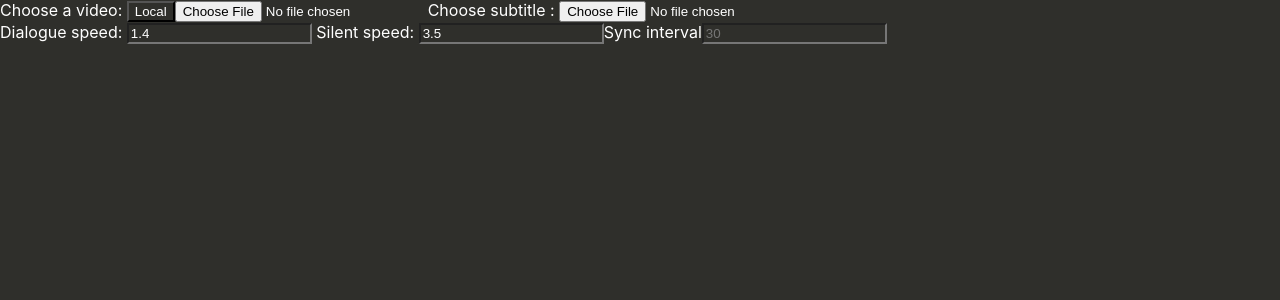
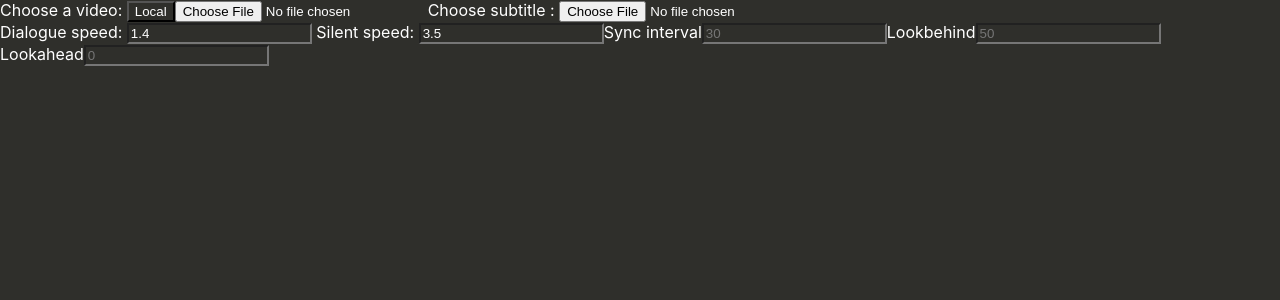
Before and after one commit to atulpatildbz/local_skip_silence, a React (Create React App) app: page / in a window 1280 px wide. Shown: the top 300 px of the page. Built offline with nearby package versions, Linux system fonts and the light colour scheme.

Commit message:
add lookbehind and lookahead inputs

```diff
--- a/src/App.js
+++ b/src/App.js
@@ -2,7 +2,13 @@ import React, { useState, useEffect, useCallback } from "react";
 import { parseTimestamps } from "subtitle";
 import ReactPlayer from "react-player";
 import "./App.css";
-import { DEFAULT_DIALOGUE_SPEED, DEFAULT_SILENCE_SPEED, DEFAULT_SYNC_INTERVAL } from "./constants";
+import {
+  DEFAULT_DIALOGUE_SPEED,
+  DEFAULT_SILENCE_SPEED,
+  DEFAULT_SYNC_INTERVAL,
+  LOOKAHEAD_BUFFER_MILLIS,
+  LOOKBEHIND_BUFFER_MILLIS,
+} from "./constants";
 
 function App() {
   const [usingLocalVideo, setUsingLocalVideo] = useState(true);
@@ -18,6 +24,8 @@ function App() {
   const [syncInterval, setSyncInterval] = useState(DEFAULT_SYNC_INTERVAL);
   const [playing, setPlaying] = useState(false);
   const [showControls, setShowControls] = useState(false);
+  const [lookBehindDuration, setLookBehindDuration] = useState(LOOKBEHIND_BUFFER_MILLIS);
+  const [lookAheadDuration, setLookAheadDuration] = useState(LOOKAHEAD_BUFFER_MILLIS);
 
   const handleUserKeyPress = useCallback((event) => {
     const { key, keyCode } = event;
@@ -107,18 +115,24 @@ function App() {
       let obj = parseTimestamps(timestampStrings[j].trim());
 
       //if played is ahead of current timestamp's start and end, then move to next timestamp
-      if (playedMillis > obj.start - LOOKBEHIND_BUFFER_MILLIS && playedMillis > obj.end) {
+      if (
+        playedMillis > obj.start - lookBehindDuration &&
+        playedMillis > obj.end + lookAheadDuration
+      ) {
         continue;
       }
       // if played is less than current timestamp's start, then the part is silent, speed up
-      else if (playedMillis < obj.start - LOOKBEHIND_BUFFER_MILLIS) {
+      else if (playedMillis < obj.start - lookBehindDuration) {
         setPlaybackRate(silenceSpeed);
         setCurrentSubtitle("");
         // i = j;
         break;
       }
       // if played is between timestamps start and end, someone is speaking, slow down
-      else if (playedMillis > obj.start - LOOKBEHIND_BUFFER_MILLIS && playedMillis < obj.end) {
+      else if (
+        playedMillis > obj.start - lookBehindDuration &&
+        playedMillis < obj.end + lookAheadDuration
+      ) {
         setPlaybackRate(dialogueSpeed);
         setCurrentSubtitle(subtitleWords[j]);
         // i = j;
@@ -141,6 +155,12 @@ function App() {
         break;
       case "sync-interval":
         setSyncInterval(parseFloat(e.target.value) || DEFAULT_SYNC_INTERVAL);
+        break;
+      case "look-behind":
+        setLookBehindDuration(parseFloat(e.target.value) || LOOKBEHIND_BUFFER_MILLIS);
+        break;
+      case "look-ahead":
+        setLookAheadDuration(parseFloat(e.target.value) || LOOKAHEAD_BUFFER_MILLIS);
         break;
       default:
         return;
@@ -200,6 +220,24 @@ function App() {
             placeholder={syncInterval}
           ></input>
         </div>
+        <div>
+          <label> Lookbehind</label>
+          <input
+            type="number"
+            name="look-behind"
+            onChange={handleOptionsInputChange}
+            placeholder={lookBehindDuration}
+          ></input>
+        </div>
+        <div>
+          <label> Lookahead</label>
+          <input
+            type="number"
+            name="look-ahead"
+            onChange={handleOptionsInputChange}
+            placeholder={lookAheadDuration}
+          ></input>
+        </div>
       </div>
       <div className={showSubtitles ? "player-container-with-subtitle" : "player-container"}>
         <ReactPlayer
--- a/src/constants.js
+++ b/src/constants.js
@@ -4,3 +4,4 @@ export const DEFAULT_SILENCE_SPEED = 3.5;
 export const DEFAULT_SYNC_INTERVAL = 30; // seconds
 
 export const LOOKBEHIND_BUFFER_MILLIS = 50;
+export const LOOKAHEAD_BUFFER_MILLIS = 0;
```
